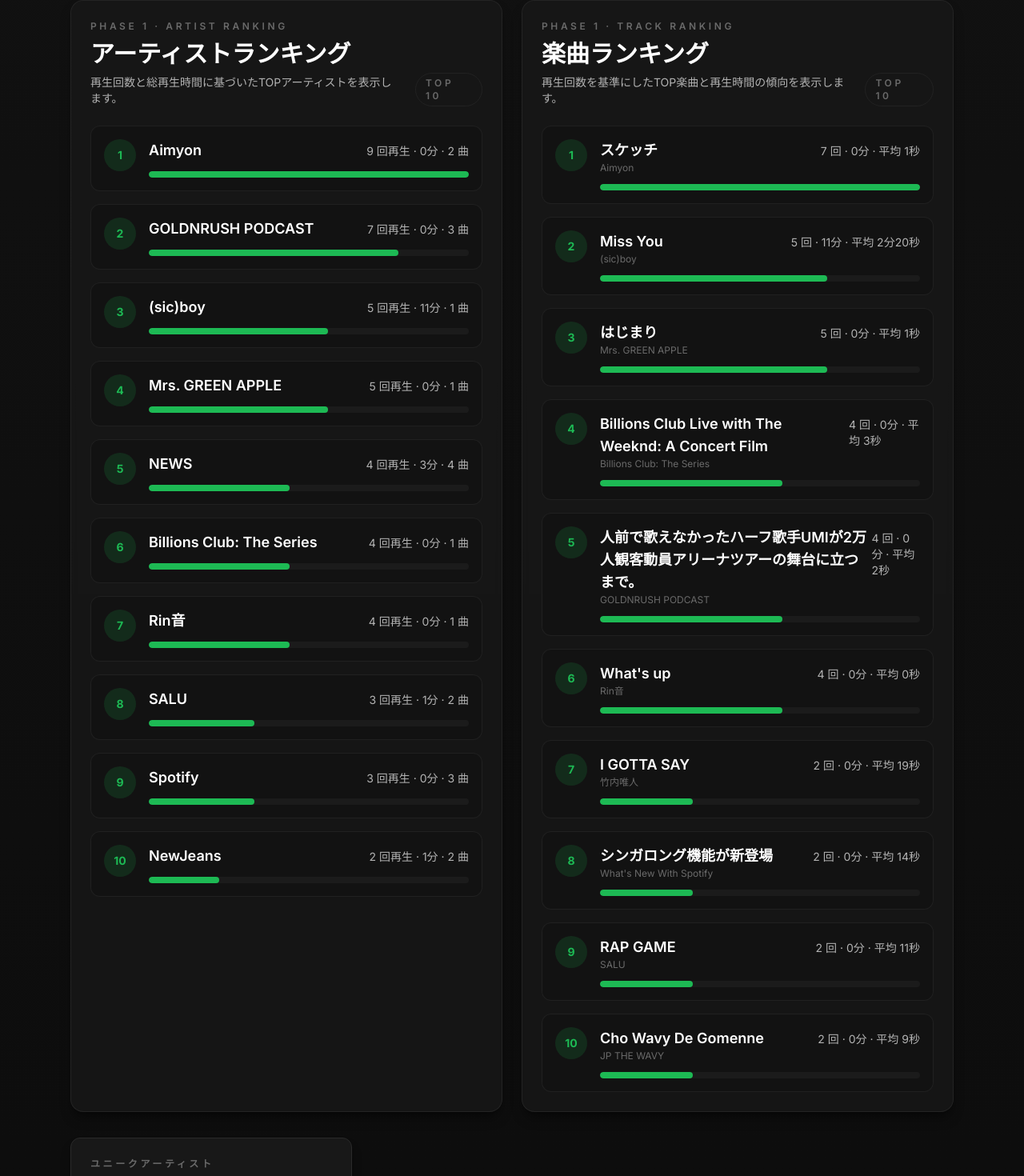
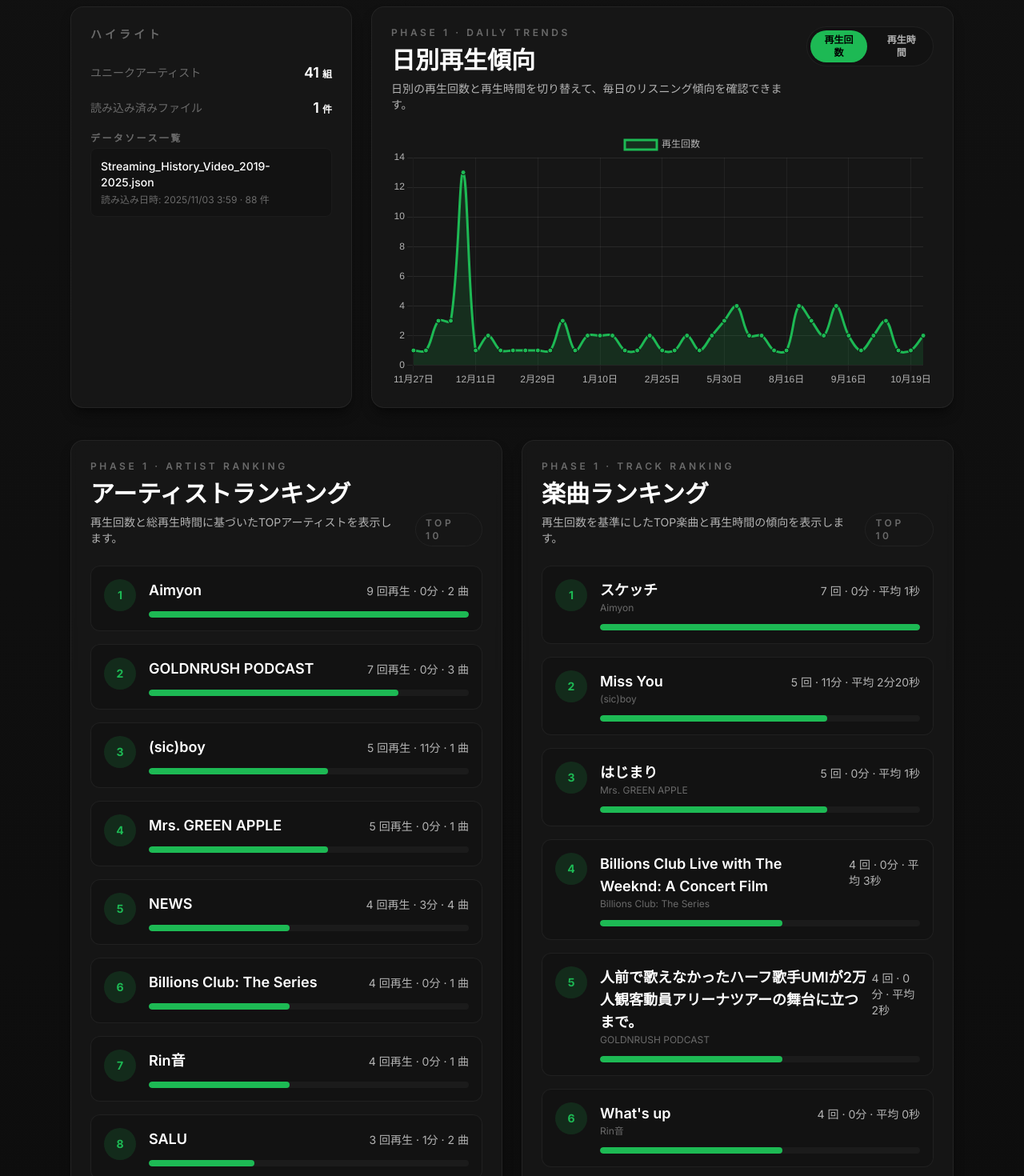
Before and after one commit to haruto0429/spotify-history-viewer, a Vue app: page / in a window 1280 px wide. Shown: the part 580-2050 px from the top of the page at 80% size. Built offline with nearby package versions, Linux system fonts and the light colour scheme.

Commit message:
feat: finalize dashboard layout (#7)

```diff
--- /dev/null
+++ b/src/components/charts/LineChart.vue
@@ -0,0 +1,63 @@
+<template>
+  <Line
+    :data="chartData"
+    :options="options"
+    class="h-full w-full"
+  />
+</template>
+
+<script setup lang="ts">
+import { computed, watch, ref } from 'vue'
+import { Line } from 'vue-chartjs'
+import {
+  Chart as ChartJS,
+  LineElement,
+  PointElement,
+  LinearScale,
+  TimeScale,
+  CategoryScale,
+  Tooltip,
+  Legend,
+  Filler,
+  type ChartData,
+  type ChartOptions,
+} from 'chart.js'
+
+ChartJS.register(
+  LineElement,
+  PointElement,
+  LinearScale,
+  TimeScale,
+  CategoryScale,
+  Tooltip,
+  Legend,
+  Filler
+)
+
+const props = withDefaults(
+  defineProps<{
+    data: ChartData<'line'>
+    options?: ChartOptions<'line'>
+  }>(),
+  {
+    options: undefined,
+  }
+)
+
+const cloneData = (value: ChartData<'line'>): ChartData<'line'> =>
+  typeof structuredClone === 'function'
+    ? structuredClone(value)
+    : JSON.parse(JSON.stringify(value))
+
+const chartData = ref<ChartData<'line'>>(cloneData(props.data))
+
+watch(
+  () => props.data,
+  (value) => {
+    chartData.value = cloneData(value)
+  },
+  { deep: true }
+)
+
+const options = computed(() => props.options)
+</script>
--- /dev/null
+++ b/src/components/dashboard/TimeSeriesChart.vue
@@ -0,0 +1,149 @@
+<template>
+  <section
+    class="rounded-2xl border border-spotify-border/70 bg-spotify-dark-secondary/80 p-6 shadow-lg shadow-black/40 backdrop-blur-sm"
+  >
+    <header class="flex flex-col gap-4 md:flex-row md:items-end md:justify-between">
+      <div>
+        <p class="text-xs font-semibold uppercase tracking-[0.3em] text-spotify-text-muted">
+          Phase 1 · Daily Trends
+        </p>
+        <h2 class="mt-2 text-2xl font-semibold text-white md:text-3xl">日別再生傾向</h2>
+        <p class="mt-2 text-sm text-spotify-text-secondary">
+          日別の再生回数と再生時間を切り替えて、毎日のリスニング傾向を確認できます。
+        </p>
+      </div>
+
+      <div class="flex items-center gap-2 self-start rounded-full border border-spotify-border/60 bg-spotify-dark p-1 text-xs font-semibold text-spotify-text-secondary">
+        <button
+          type="button"
+          class="rounded-full px-3 py-1 transition"
+          :class="selectedMetric === 'plays' ? 'bg-spotify-green text-black' : 'hover:text-white'"
+          @click="selectedMetric = 'plays'"
+        >
+          再生回数
+        </button>
+        <button
+          type="button"
+          class="rounded-full px-3 py-1 transition"
+          :class="selectedMetric === 'time' ? 'bg-spotify-green text-black' : 'hover:text-white'"
+          @click="selectedMetric = 'time'"
+        >
+          再生時間
+        </button>
+      </div>
+    </header>
+
+    <div class="mt-6 h-80 w-full">
+      <LineChart
+        :data="chartData"
+        :options="chartOptions"
+      />
+    </div>
+  </section>
+</template>
+
+<script setup lang="ts">
+import { computed, ref } from 'vue'
+import { storeToRefs } from 'pinia'
+import type { ChartData, ChartOptions } from 'chart.js'
+import LineChart from '@/components/charts/LineChart.vue'
+import { useDataStore } from '@/stores/dataStore'
+import type { DailyData } from '@/types'
+
+type MetricType = 'plays' | 'time'
+
+const dataStore = useDataStore()
+const { processedData } = storeToRefs(dataStore)
+
+const selectedMetric = ref<MetricType>('plays')
+
+const dailyData = computed<DailyData[]>(() => processedData.value?.dailyData ?? [])
+
+const labels = computed(() =>
+  dailyData.value.map((entry) =>
+    new Intl.DateTimeFormat('ja-JP', {
+      month: 'short',
+      day: 'numeric',
+    }).format(entry.date)
+  )
+)
+
+const chartData = computed<ChartData<'line'>>(() => {
+  const metric = selectedMetric.value
+  const datasetLabel = metric === 'plays' ? '再生回数' : '総再生時間 (時間)'
+
+  const dataPoints = dailyData.value.map((entry) =>
+    metric === 'plays'
+      ? entry.playCount
+      : Number((entry.totalTimeMs / (1000 * 60 * 60)).toFixed(2))
+  )
+
+  return {
+    labels: labels.value,
+    datasets: [
+      {
+        label: datasetLabel,
+        data: dataPoints,
+        tension: 0.35,
+        fill: true,
+        borderColor: '#1DB954',
+        backgroundColor: 'rgba(29, 185, 84, 0.15)',
+        pointBackgroundColor: '#1DB954',
+        pointBorderColor: '#121212',
+        pointRadius: 3,
+        pointHoverRadius: 5,
+      },
+    ],
+  }
+})
+
+const chartOptions = computed<ChartOptions<'line'>>(() => {
+  const metric = selectedMetric.value
+  const unitLabel = metric === 'plays' ? '回' : '時間'
+
+  return {
+    responsive: true,
+    maintainAspectRatio: false,
+    plugins: {
+      legend: {
+        labels: {
+          color: '#B3B3B3',
+        },
+      },
+      tooltip: {
+        callbacks: {
+          label(context) {
+            const value = context.parsed.y ?? 0
+            return `${context.dataset.label}: ${value.toLocaleString()} ${unitLabel}`
+          },
+        },
+      },
+    },
+    scales: {
+      x: {
+        ticks: {
+          color: '#B3B3B3',
+          maxRotation: 0,
+          autoSkip: true,
+          maxTicksLimit: 10,
+        },
+        grid: {
+          color: 'rgba(255, 255, 255, 0.05)',
+        },
+      },
+      y: {
+        ticks: {
+          color: '#B3B3B3',
+        },
+        grid: {
+          color: 'rgba(255, 255, 255, 0.08)',
+        },
+      },
+    },
+    interaction: {
+      intersect: false,
+      mode: 'index',
+    },
+  }
+})
+</script>
--- a/src/views/DashboardView.vue
+++ b/src/views/DashboardView.vue
@@ -63,47 +63,60 @@
         </div>
 
         <template v-if="hasData">
+          <div class="space-y-10">
             <StatsOverview />
 
-          <div class="grid gap-6 lg:grid-cols-2">
-            <ArtistRanking />
-            <TrackRanking />
+            <section class="grid gap-6 lg:grid-cols-3">
+              <article
+                class="rounded-2xl border border-spotify-border/70 bg-spotify-dark-secondary/80 p-6 text-white shadow-lg shadow-black/40 backdrop-blur-sm"
+              >
+                <h2 class="text-sm font-semibold uppercase tracking-[0.3em] text-spotify-text-muted">
+                  ハイライト
+                </h2>
+                <dl class="mt-6 space-y-4 text-sm text-spotify-text-secondary">
+                  <div class="flex items-center justify-between">
+                    <dt class="font-medium text-spotify-text-muted">ユニークアーティスト</dt>
+                    <dd class="text-lg font-semibold text-white">
+                      {{ uniqueArtistCount.toLocaleString() }}<span class="ml-1 text-xs">組</span>
+                    </dd>
                   </div>
-
-          <div class="grid gap-6 md:grid-cols-2 xl:grid-cols-3">
-            <div class="rounded-xl border border-spotify-border bg-spotify-dark-secondary p-6 shadow-lg shadow-black/30">
-              <p class="text-xs font-semibold uppercase tracking-[0.3em] text-spotify-text-muted">ユニークアーティスト</p>
-              <p class="mt-3 text-4xl font-semibold text-white">
-                {{ uniqueArtistCount.toLocaleString() }}
-                <span class="ml-1 text-base font-normal text-spotify-text-secondary">組</span>
-              </p>
+                  <div class="flex items-center justify-between">
+                    <dt class="font-medium text-spotify-text-muted">読み込み済みファイル</dt>
+                    <dd class="text-lg font-semibold text-white">
+                      {{ dataSourceSummaries.length.toLocaleString() }}<span class="ml-1 text-xs">件</span>
+                    </dd>
                   </div>
-          </div>
-
-          <div class="rounded-xl border border-spotify-border bg-spotify-dark-secondary p-6 shadow-lg shadow-black/30">
-            <div class="flex flex-col gap-2 md:flex-row md:items-center md:justify-between">
-              <div>
-                <h2 class="text-lg font-semibold text-white">読み込み済みデータソース</h2>
-                <p class="text-sm text-spotify-text-secondary">全{{ dataSourceSummaries.length }}ファイル</p>
-              </div>
-            </div>
-            <ul class="mt-6 space-y-4 text-sm">
+                  <div class="flex flex-col gap-1">
+                    <dt class="text-xs font-semibold uppercase tracking-[0.2em] text-spotify-text-muted">
+                      データソース一覧
+                    </dt>
+                    <dd>
+                      <ul class="space-y-3">
                         <li
                           v-for="summary in dataSourceSummaries"
                           :key="summary.sourcePath"
-                class="flex flex-wrap items-start justify-between gap-4 rounded-lg border border-spotify-border/60 bg-spotify-dark p-4 transition hover:border-spotify-green/60"
+                          class="rounded-lg border border-spotify-border/40 bg-spotify-dark p-3"
                         >
-                <div>
-                  <p class="font-medium text-white">{{ summary.source }}</p>
+                          <p class="text-sm font-medium text-white">{{ summary.source }}</p>
                           <p class="mt-1 text-xs text-spotify-text-muted">
-                    読み込み日時: {{ formatFileLoadedAt(summary.loadedAt) }}
+                            読み込み日時: {{ formatFileLoadedAt(summary.loadedAt) }} · {{ summary.itemCount.toLocaleString() }} 件
                           </p>
-                </div>
-                <span class="text-sm font-semibold text-spotify-text-secondary">
-                  {{ summary.itemCount.toLocaleString() }} 件
-                </span>
                         </li>
                       </ul>
+                    </dd>
+                  </div>
+                </dl>
+              </article>
+
+              <div class="lg:col-span-2">
+                <TimeSeriesChart />
+              </div>
+            </section>
+
+            <section class="grid gap-6 lg:grid-cols-2">
+              <ArtistRanking />
+              <TrackRanking />
+            </section>
           </div>
         </template>
       </section>
@@ -118,6 +131,7 @@
 import StatsOverview from '@/components/dashboard/StatsOverview.vue'
 import ArtistRanking from '@/components/dashboard/ArtistRanking.vue'
 import TrackRanking from '@/components/dashboard/TrackRanking.vue'
+import TimeSeriesChart from '@/components/dashboard/TimeSeriesChart.vue'
 import { useDataStore } from '@/stores/dataStore'
 
 const dataStore = useDataStore()
```
Lines whose indentation alone changed are shown as unchanged.
